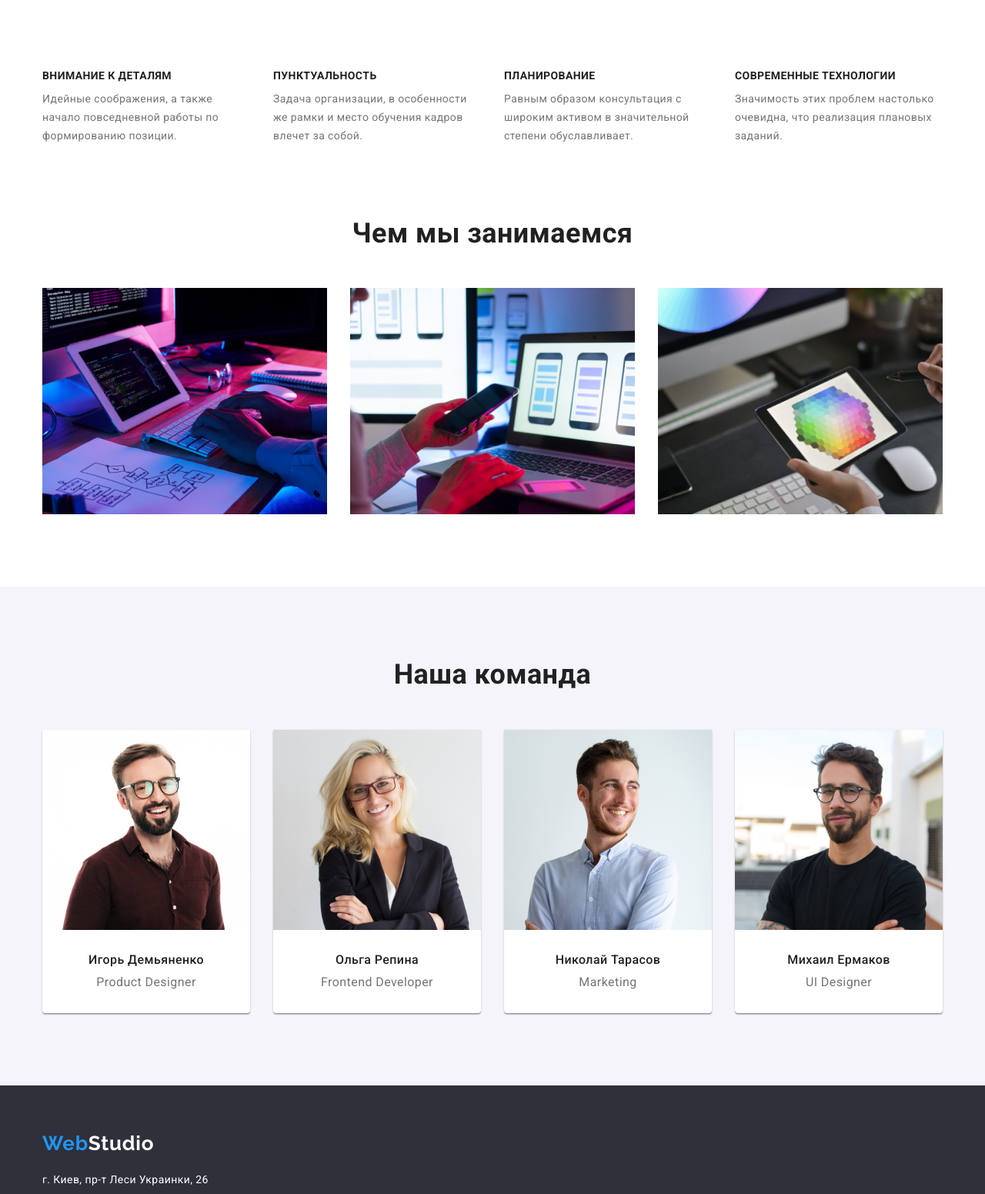
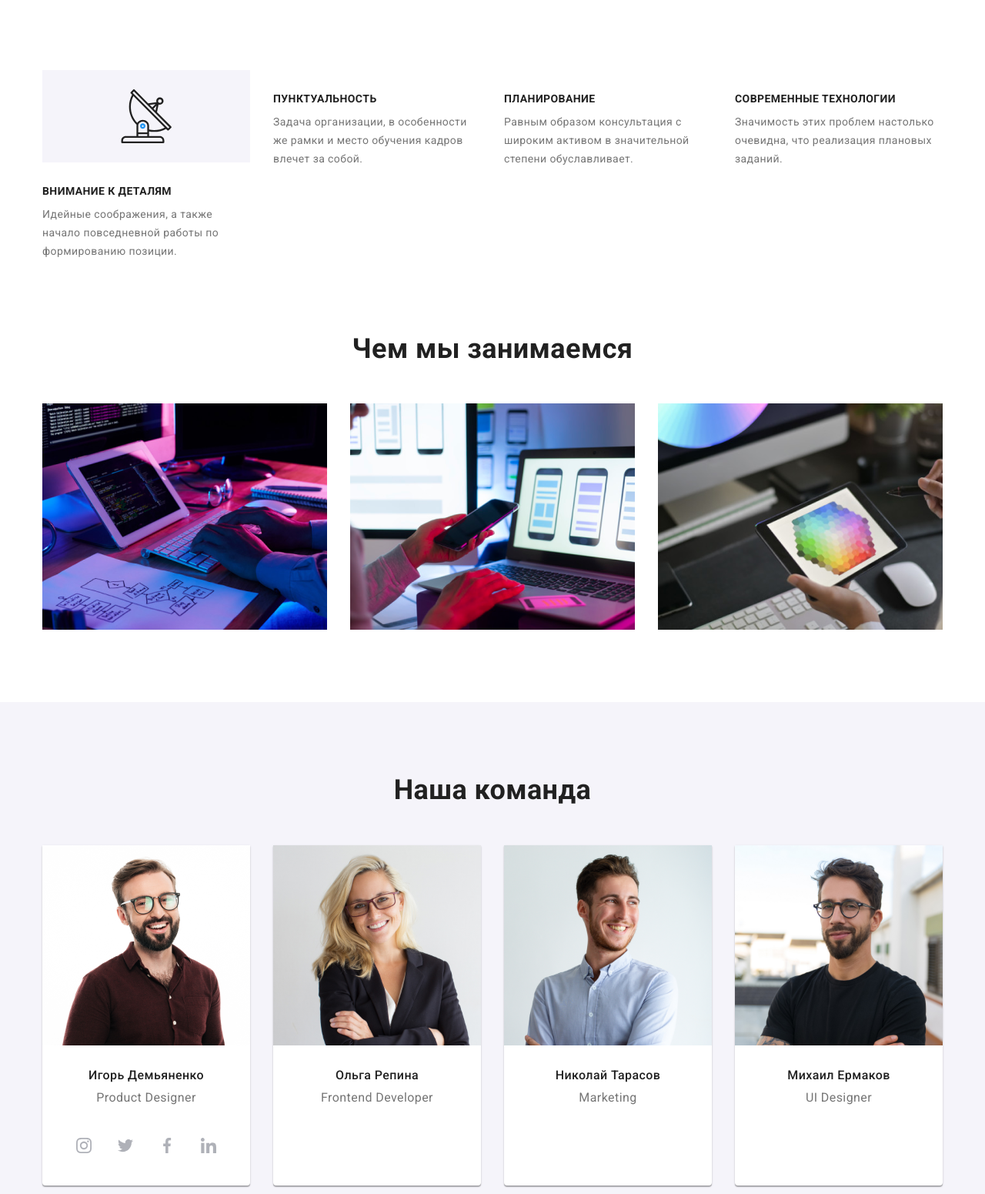
Before and after one commit to karina-doskuch/goit-markup-hw-04, a plain HTML site: page index.html in a window 1280 px wide. Shown: the part 680-2231 px from the top of the page at 77% size. Drawn offline with nearby package versions, Linux system fonts and the light colour scheme.

Commit message:
work on homework

```diff
--- a/css/style.css
+++ b/css/style.css
@@ -67,7 +67,6 @@ img {
     min-width: 1200px;
 }
 
-
 .main-nav {
     display: flex;
     align-items: center;
@@ -123,11 +122,34 @@ img {
 
 
 .auth-item {
-    margin-left: 50px;
+    margin-left: 30px;
 }
 
 .auth-item:last-child {
     margin-right: 0;
+}
+
+.auth-item:hover,
+.auth-item:hover .logo-address {
+    color: var(--main-bg-color);
+}
+
+.icon {
+    display: flex;
+    align-items: center;
+    gap: 10px;
+
+}
+
+.icon-email, .icon-tel {
+     height: 12px;
+     width: 16px;
+     fill: currentColor;
+}
+
+.icon-email:hover {
+    cursor: pointer;
+    color: #2196F3;
 }
 
 .link-nav {
@@ -171,12 +193,21 @@ img {
 
 
 .section-container {
+    max-width: 1600px;
+    min-height: 480px;
+    margin-left: auto;
+    margin-right: auto;
+
     padding-top: 200px;
     padding-bottom: 200px;
+    text-align: center;
+    /* background-size: cover;      */
+    background-color: var(--bg-color);
+    background-image: linear-gradient(to right,  rgba(47, 48, 58, 0.4),
+        rgba(47, 48, 58, 0.4)),
+        url(../images/Imgheader.jpg);
 
-    background-color: var(--bg-color);
-    text-align: center;
-
+    background-position: center;
 }
 
 .section-title {
@@ -281,7 +312,24 @@ img {
     list-style: none;
     width: 270px;
     margin-right: 30px;
+}
 
+.description-list {
+    display: inline-block;
+    border-radius: 4px;
+}
+
+.description-icon {
+
+
+}
+
+.descritpion-block {
+    background: #F5F4FA;
+    display: flex;
+    justify-content: center;
+    align-items: center;
+    height: 120px;
 }
 
 .description-list:nth-child(4n) {
@@ -289,6 +337,7 @@ img {
 }
 
 .description-title {
+    margin-top: 30px;
     line-height: var(--line-height);
     text-transform: uppercase;
     color: var(--color-b);
@@ -402,7 +451,6 @@ img {
 
 .our-team {
     background: #F5F4FA;
-
 }
 
 
@@ -423,11 +471,55 @@ img {
     text-align: center;
 
     margin-right: 30px;
+    padding-bottom: 30px;
 }
 
 .team-list:nth-child(4n) {
     margin-right: 0;
 }
+
+.actions-icon {
+    display: flex;
+    justify-content: center;
+    padding: 0 32px;
+    margin: 0;
+    list-style: none;
+
+}
+
+.icon-item {
+    margin-right: 10px;
+}
+
+.icon-item:nth-child(4) {
+    margin-right: 0;
+}
+
+.icon-link {
+    display: flex;
+    justify-content: center;
+    align-items: center;
+    width: 44px;
+    height: 44px;
+    padding: 0;
+    border: none;
+    background-color: #fff;
+    border-radius: 50%;
+    color: #AFB1B8;
+}
+
+.icon-link:hover {
+    background-color: #2196F3;
+    color: white;
+    cursor: pointer;
+}
+
+.icon-svg {
+    width: 20px;
+    height: 20px;
+    fill: currentColor;
+}
+
 
 .team-img {
     margin-bottom: 30px;
--- a/index.html
+++ b/index.html
@@ -36,9 +36,21 @@
             </nav>
 
             <ul class="auth-nav">
-                <li class="logo-item auth-item"><a class="logo-address" href="mailto:info@devstudio.com"><span
-                            class="nav-item">info@devstudio.com</span></a></li>
-                <li class="logo-item auth-item"><a class="logo-address" href="tel:+380961111111">+38 096 111 11 11</a></li>
+                <li class="logo-item auth-item icon">
+                    <svg class="icon-email">
+                        <use href="images/svg-sprite.svg#icon-mail" width="16px" height="10px"></use>
+                    </svg>
+
+                    <a class="logo-address" href="mailto:info@devstudio.com">info@devstudio.com</a>
+                </li>
+                <li class="logo-item auth-item icon">
+                    <svg class="icon-tel">
+                        <use href="images/svg-sprite.svg#icon-tel" width="16px" height="10px"></use>
+                    </svg>
+
+                    <a class="logo-address" href="tel:+380961111111">+38 096
+                        111 11 11</a>
+                </li>
             </ul>
         </div>
     </header>
@@ -50,32 +62,36 @@
             <button class="section-btn" type="button"><span class="btn-text">Заказать услугу</span></button>
         </section>
 
-
         <section class="section">
             <div class="container">
                 <h2 class="visually-hidden">Блок 2</h2>
 
                 <ul class="description">
-                    <li class="description-list">
+                    <li class="description-list icon-group">
+                        <div class="descritpion-block">
+                            <svg class="description-icon" width="70px" height="70px">
+                                <use href="images/svg-sprite.svg#icon-Group1"></use>
+                            </svg>
+                        </div>
                         <h3 class="description-title">Внимание к деталям</h3>
                         <p class="description-text">Идейные соображения, а также начало повседневной работы по
                             формированию
                             позиции.</p>
                     </li>
 
-                    <li class="description-list">
+                    <li class="description-list icon-oclock">
                         <h3 class="description-title">Пунктуальность</h3>
                         <p class="description-text">Задача организации, в особенности же рамки и место обучения кадров
                             влечет за собой.</p>
                     </li>
 
-                    <li class="description-list">
+                    <li class="description-list icon-diagram">
                         <h3 class="description-title">Планирование</h3>
                         <p class="description-text">Равным образом консультация с широким активом в значительной степени
                             обуславливает.</p>
                     </li>
 
-                    <li class="description-list">
+                    <li class="description-list icon-astranavt">
                         <h3 class="description-title">Современные технологии</h3>
                         <p class="description-text">Значимость этих проблем настолько очевидна, что реализация плановых
                             заданий.</p>
@@ -104,7 +120,42 @@
                         <img class="team-img" src="images/img(5).jpg" alt="photo5" width="270">
                         <h3 class="team-header">Игорь Демьяненко</h3>
                         <p class="team-text">Product Designer</p>
+
+                        <ul class="actions-icon">
+                            <li class="icon-item">
+                                <a class="icon-link">
+                                    <svg class="icon-svg">
+                                        <use href="images/svg-sprite.svg#icon-instagram"></use>
+                                    </svg>
+                                </a>
+                            </li>
+
+                            <li class="icon-item">
+                                <a class="icon-link">
+                                    <svg class="icon-svg">
+                                        <use href="images/svg-sprite.svg#icon-twitter"></use>
+                                    </svg>
+                                </a>
+                            </li>
+
+                            <li class="icon-item">
+                                <a class="icon-link">
+                                    <svg class="icon-svg">
+                                        <use href="images/svg-sprite.svg#icon-facebook"></use>
+                                    </svg>
+                                </a>
+                            </li>
+
+                            <li class="icon-item">
+                                <a class="icon-link">
+                                    <svg class="icon-svg">
+                                        <use href="images/svg-sprite.svg#icon-linkedin"></use>
+                                    </svg>
+                                </a>
+                            </li>
+                        </ul>
                     </li>
+
 
                     <li class="team-list">
                         <img class="team-img" src="images/img(6).jpg" alt="photo6" width="270">
@@ -112,10 +163,12 @@
                         <p class="team-text">Frontend Developer</p>
                     </li>
 
+
                     <li class="team-list">
                         <img class="team-img" src="images/img(7).jpg" alt="photo7" width="270">
                         <h3 class="team-header">Николай Тарасов</h3>
                         <p class="team-text">Marketing</p>
+
                     </li>
 
                     <li class="team-list">
@@ -142,7 +195,8 @@
                     <li class="logo-item"><a class="logo-address address-link"
                             href="mailto:info@example.com">info@example.com</a>
                     </li>
-                    <li class="logo-item footer-tel"><a class="logo-address" href="tel:+380991111111">+38 099 111 11 11</a></li>
+                    <li class="logo-item footer-tel"><a class="logo-address" href="tel:+380991111111">+38 099 111 11
+                            11</a></li>
                 </ul>
             </address>
         </div>
```
Also changed, not shown: images/Group1.svg (renamed from images/icons.svg/Group1.svg), images/astronaut4.svg (renamed from images/icons.svg/astronaut4.svg), images/clock2.svg (renamed from images/icons.svg/clock2.svg), images/diagram3.svg (renamed from images/icons.svg/diagram3.svg), images/instagram 2.svg (added), images/linkedin 1.svg (added), images/mail.svg (renamed from images/icons.svg/mail.svg), images/svg-sprite.svg (added), images/tel.svg (renamed from images/icons.svg/tel.svg), images/twitter 1.svg (added).
